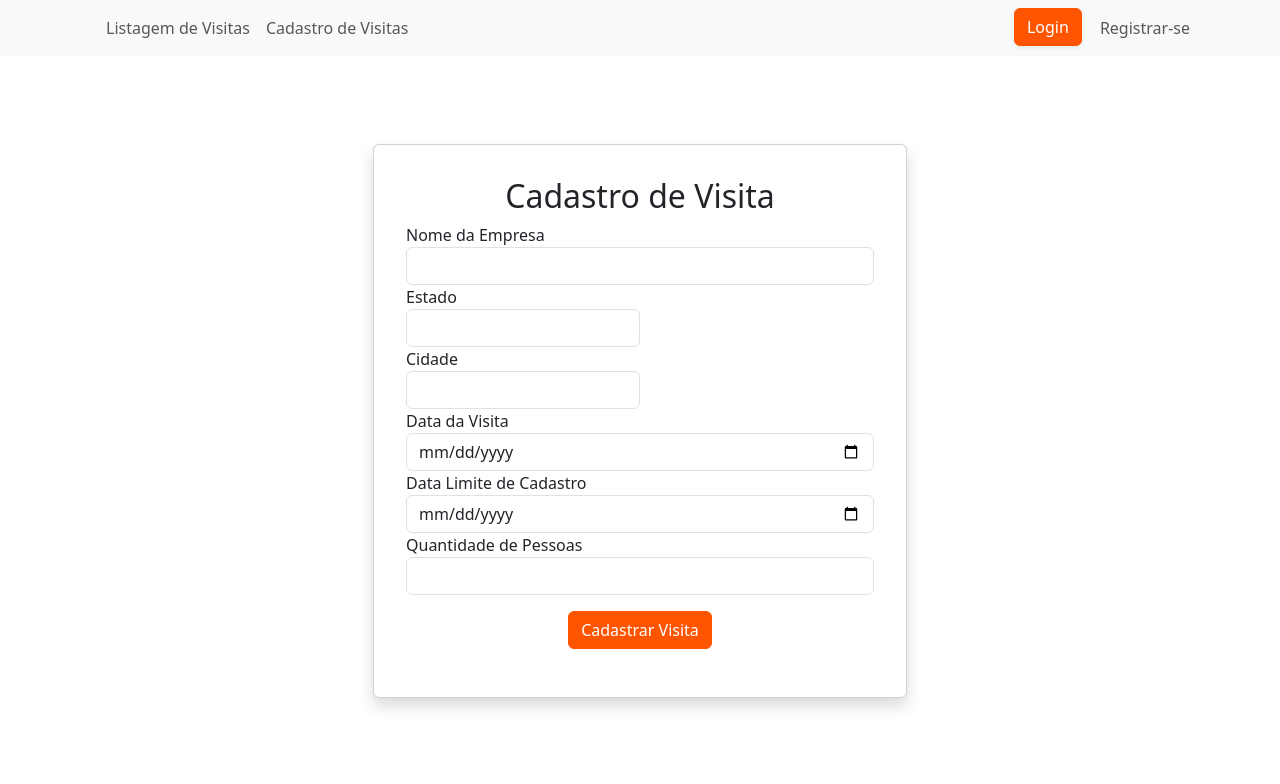
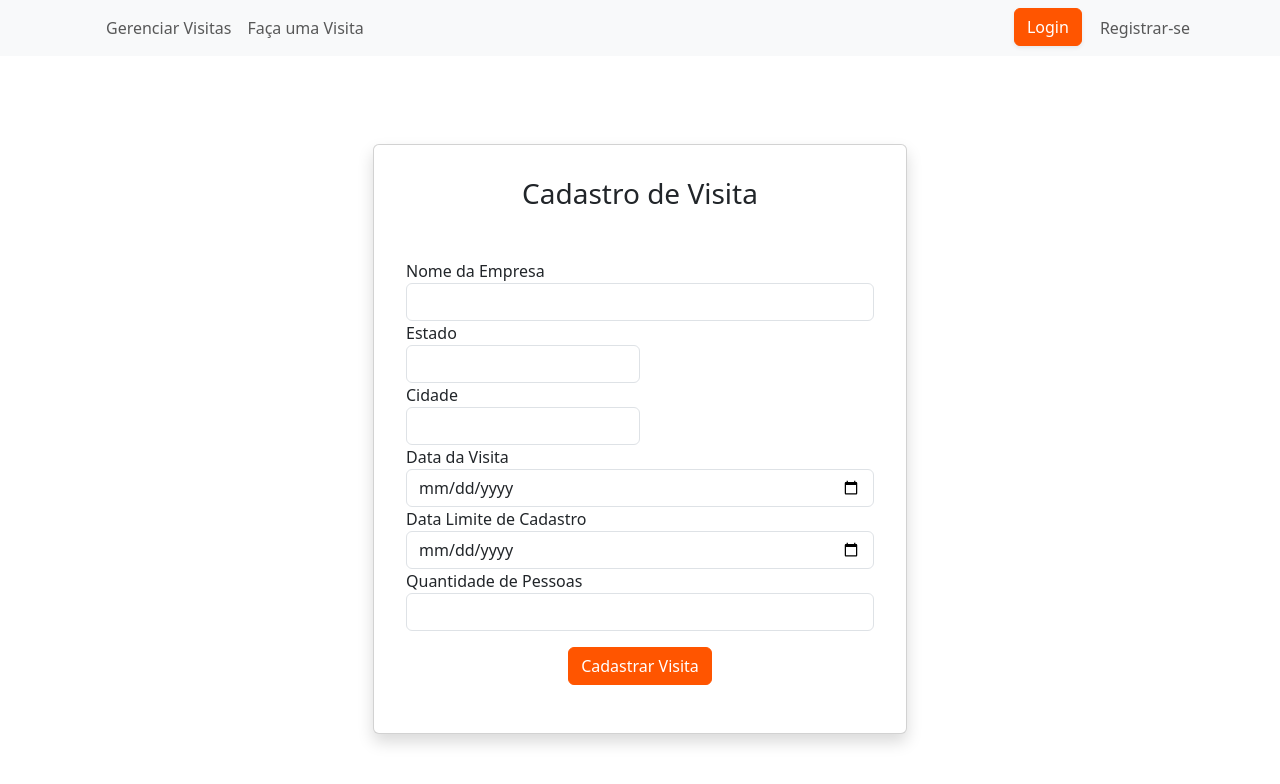
Before and after one commit to AlanPerezz/sist-cad-visita, an Angular app: page /cadastro in a window 1280 px wide. Shown: the top 784 px of the page. Built offline with nearby package versions, Linux system fonts and the light colour scheme.

Commit message:
mudança muito minima e estética

```diff
--- a/src/app/components/cadastro-visitas/cadastro-visitas.component.html
+++ b/src/app/components/cadastro-visitas/cadastro-visitas.component.html
@@ -3,7 +3,7 @@
       <div class="col-md-6 offset-md-3">
           <div class="mt-3 card shadow p-3 mb-5 bg-white rounded">
               <div class="card-body">
-                  <h2 class="text-center">Cadastro de Visita</h2>
+                  <h3 class="text-center mb-5">Cadastro de Visita</h3>
                   <form>
                       <div class="form-group">
                           <label for="nomeEmpresa">Nome da Empresa</label>
--- a/src/app/components/navbar/navbar.component.html
+++ b/src/app/components/navbar/navbar.component.html
@@ -8,10 +8,10 @@
         <div class="collapse navbar-collapse" id="navbarNav">
             <ul class="navbar-nav mr-auto">
                 <li class="nav-item">
-                    <a class="nav-link" [routerLink]="['/listagem']">Listagem de Visitas</a>
+                    <a class="nav-link" [routerLink]="['/listagem']">Gerenciar Visitas</a>
                 </li>
                 <li class="nav-item">
-                    <a class="nav-link" [routerLink]="['/cadastro']">Cadastro de Visitas</a>
+                    <a class="nav-link" [routerLink]="['/cadastro']">Faça uma Visita</a>
                 </li>
             </ul>
         </div>
```
